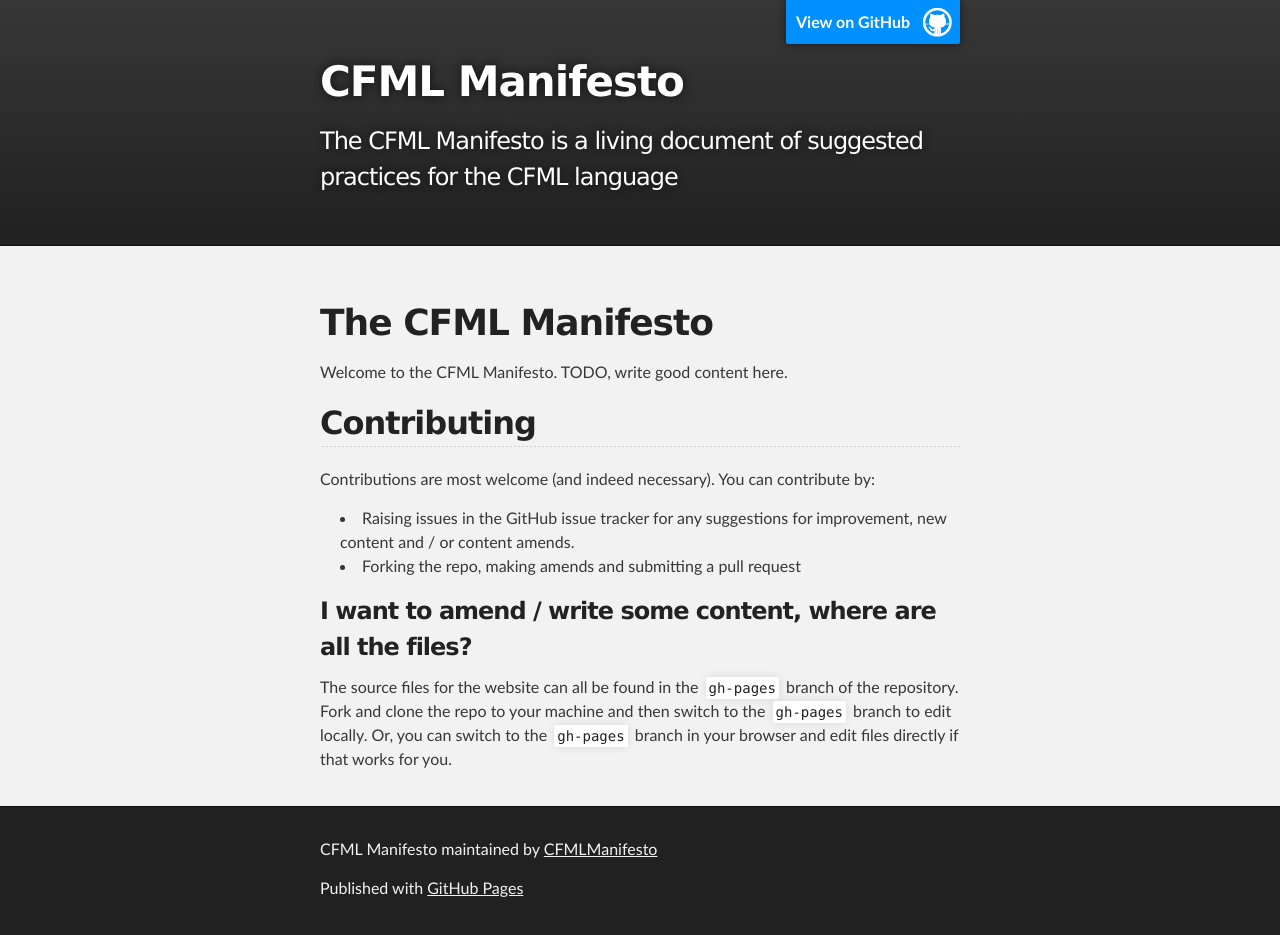
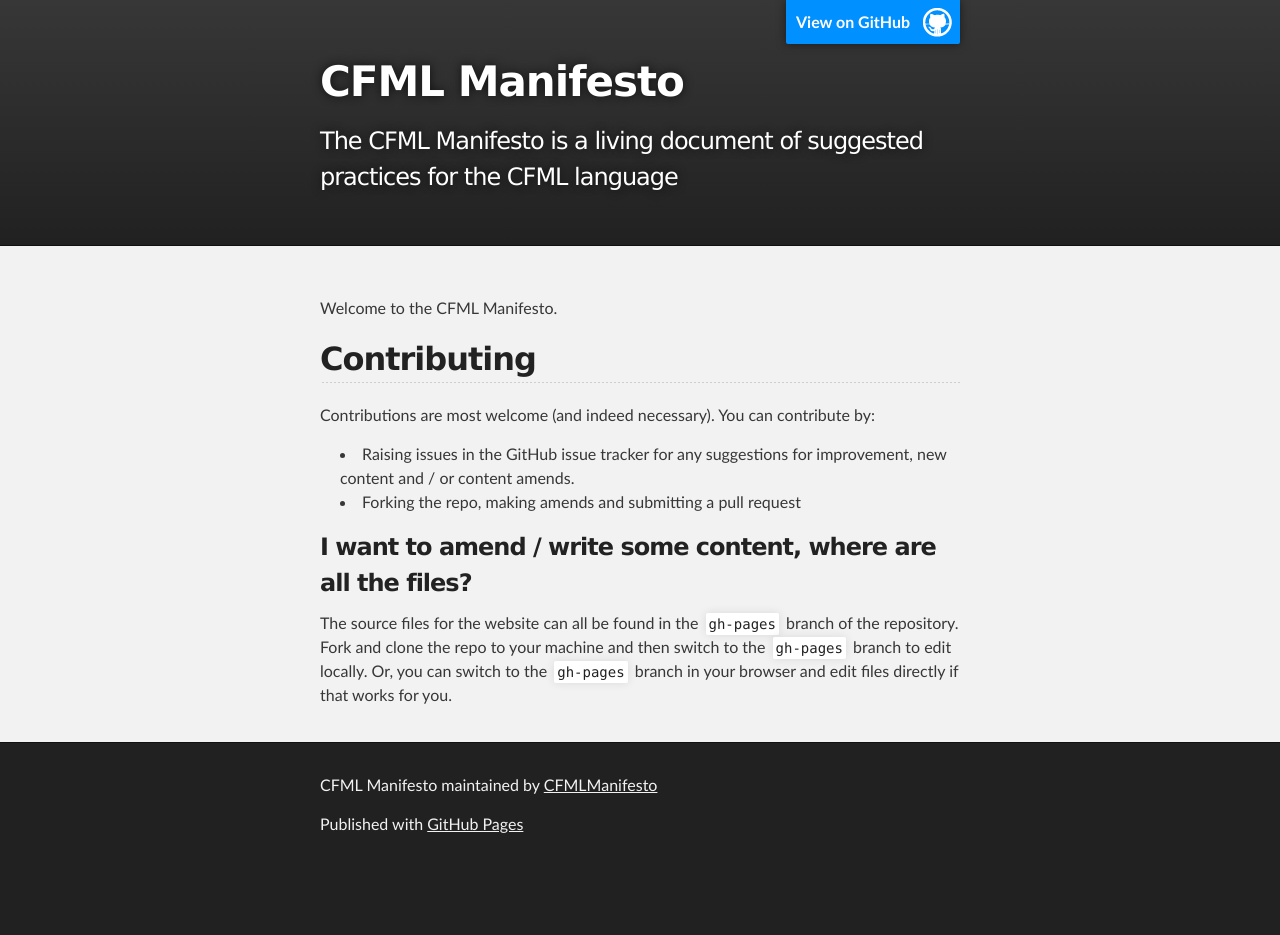
Before and after one commit to CFMLManifesto/CFMLManifesto, a Jekyll site: the page built from index.html, in a window 1280 px wide. Built offline with Jekyll 4.4.1, drawn with Linux system fonts in a browser that asks for light colours; Markdown is read by kramdown in place of the engine named in the settings; after the commit the page ends 900 px from its top, so only the background shows below that.

Commit message:
Checking to see if I’m able to make changes to the CFML repo without reading the docs :)

```diff
--- a/index.html
+++ b/index.html
@@ -3,12 +3,7 @@
 title: Blog posts
 ---
 
-<h1>
-  <a name="the-cfml-manifesto" class="anchor" href="#the-cfml-manifesto"> <span class="octicon octicon-link"></span> </a>
-  The CFML Manifesto
-</h1>
-
-<p>Welcome to the CFML Manifesto. TODO, write good content here.</p>
+<p>Welcome to the CFML Manifesto.</p>
 
 <h2>
   <a name="contributing" class="anchor" href="#contributing"> <span class="octicon octicon-link"></span> </a>
```
